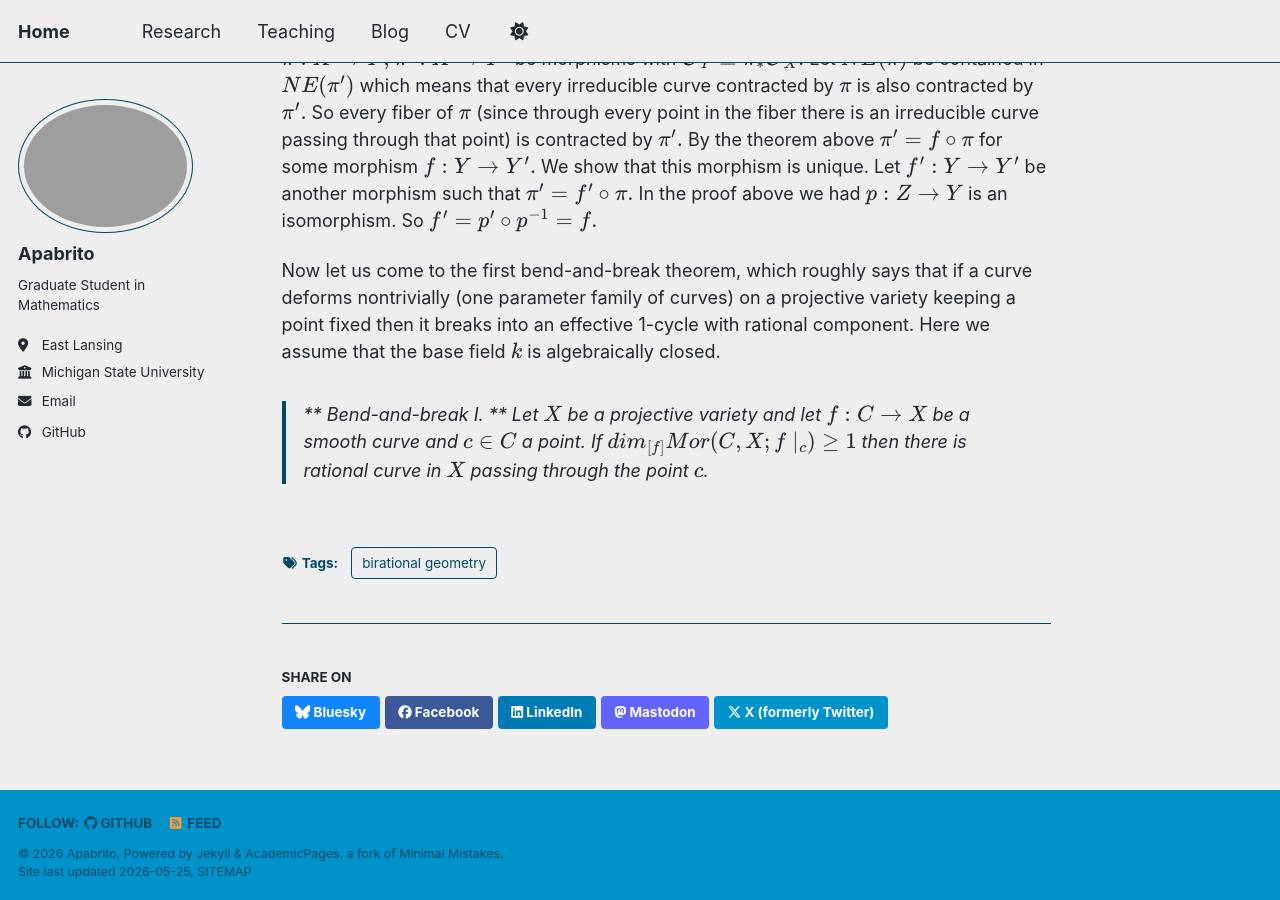
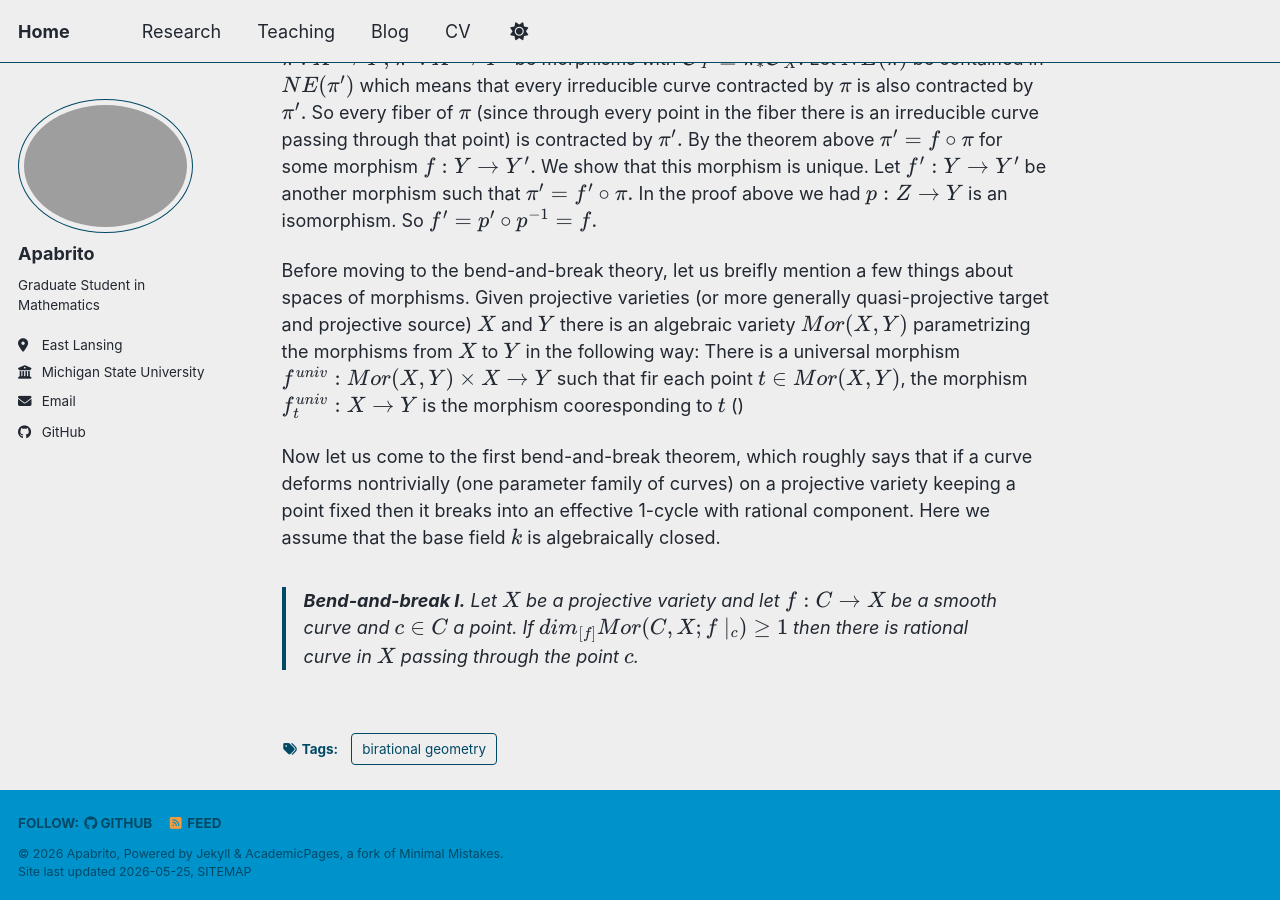
Before and after one commit to apabrito1/apabrito1.github.io, a Jekyll site: the page built from _posts/2012-08-14-blog-post-1.md, in a window 1280 px wide and 900 px high, scrolled down 1861 px. Built offline with Jekyll 4.4.1, drawn with Linux system fonts in a browser that asks for light colours; a script bundle is joined from its source files by our own code; library files that are not in the unit come from our copies.

Commit message:
Update 2012-08-14-blog-post-1.md

```diff
--- a/_posts/2012-08-14-blog-post-1.md
+++ b/_posts/2012-08-14-blog-post-1.md
@@ -37,8 +37,9 @@ Now let us prove the following **rigidity lemma** which is crucial in most of th
 
 The above theorem lets us prove that the relative cone of curves of a morphism determines the morphism uniquely. Let $X,Y$ and $Y'$ be projective varieties and $\pi:X\to Y,$ $\pi':X\to Y'$ be morphisms with $\O_Y\cong \pi_ *\O_X.$ Let $NE(\pi)$ be contained in $NE(\pi')$ which means that every irreducible curve contracted by $\pi$ is also contracted by $\pi'.$ So every fiber of $\pi$ (since through every point in the fiber there is an irreducible curve passing through that point) is contracted by $\pi'.$ By the theorem above $\pi'=f\circ \pi$ for some morphism $f:Y\to Y'.$ We show that this morphism is unique. Let $f':Y\to Y'$ be another morphism such that $\pi'=f'\circ \pi.$ In the proof above we had $p:Z\to Y$ is an isomorphism. So $f'=p'\circ p^{-1}=f.$
 
+Before moving to the bend-and-break theory, let us breifly mention a few things about spaces of morphisms. Given projective varieties (or more generally quasi-projective target and projective source) $X$ and $Y$ there is an algebraic variety $Mor(X,Y)$ parametrizing the morphisms from $X$ to $Y$ in the following way: There is a universal morphism $f^{univ}:Mor(X,Y)\times X\to Y$ such that fir each point $t\in Mor(X,Y)$, the morphism $f^{univ}_t:X\to Y$ is the morphism cooresponding to $t$ ()
 
 Now let us come to the first bend-and-break theorem, which roughly says that if a curve deforms nontrivially (one parameter family of curves) on a projective variety keeping a point fixed then it breaks into an effective 1-cycle with rational component. Here we assume that the base field $k$ is algebraically closed.
 
-> ** Bend-and-break I. **
+> **Bend-and-break I.**
 > Let $X$ be a projective variety and let $f:C\to X $ be a smooth curve and $c\in C$ a point. If  $dim_{[f]}Mor(C,X;f\mid_{\{c\}})\ge 1$ then there is rational curve in $X$ passing through the point $c$.
```
